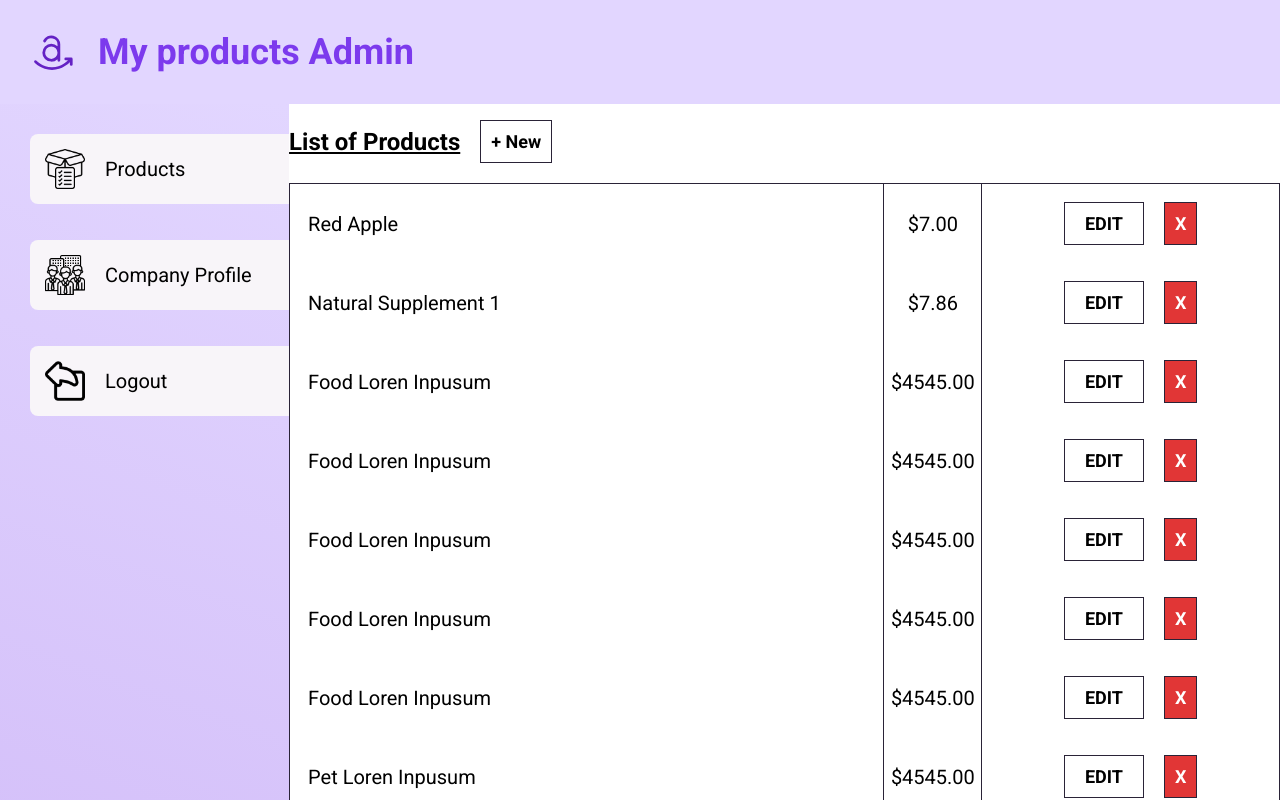
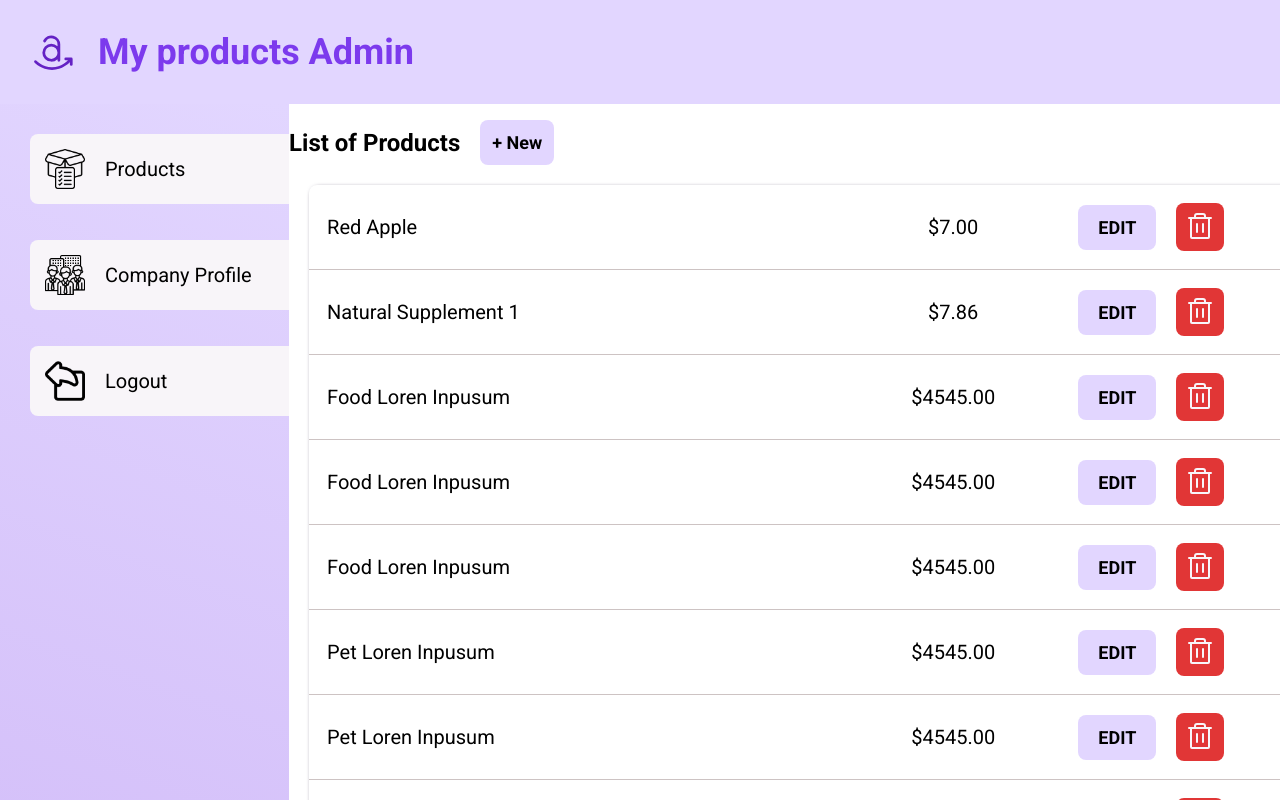
Before and after one commit to ViniciusdePSouza/Ws_Admin, a React (Vite) app: page /home in a window 1280 px wide. Shown: the top 800 px of the page. Built offline with nearby package versions, Linux system fonts and the light colour scheme; data requests are answered from the project's data file.

Commit message:
styles: home page styles improvements

```diff
--- a/db.json
+++ b/db.json
@@ -37,14 +37,6 @@
       "description": "Lorem Ipsum is simply dummy text of the printing and typesetting industry. Lorem Ipsum has been the industry's standard dummy text ever since the 1500s",
       "price": 4545,
       "photo": "https://picsum.photos/600/300.webp",
-      "id": 7
-    },
-    {
-      "name": "Food Loren Inpusum",
-      "tag": 2,
-      "description": "Lorem Ipsum is simply dummy text of the printing and typesetting industry. Lorem Ipsum has been the industry's standard dummy text ever since the 1500s",
-      "price": 4545,
-      "photo": "https://picsum.photos/600/300.webp",
       "id": 8
     },
     {
@@ -53,23 +45,7 @@
       "description": "Lorem Ipsum is simply dummy text of the printing and typesetting industry. Lorem Ipsum has been the industry's standard dummy text ever since the 1500s",
       "price": 4545,
       "photo": "https://picsum.photos/600/300.webp",
-      "id": 9
-    },
-    {
-      "name": "Food Loren Inpusum",
-      "tag": 2,
-      "description": "Lorem Ipsum is simply dummy text of the printing and typesetting industry. Lorem Ipsum has been the industry's standard dummy text ever since the 1500s",
-      "price": 4545,
-      "photo": "https://picsum.photos/600/300.webp",
       "id": 10
-    },
-    {
-      "name": "Pet Loren Inpusum",
-      "tag": 3,
-      "description": "Lorem Ipsum is simply dummy text of the printing and typesetting industry. Lorem Ipsum has been the industry's standard dummy text ever since the 1500s",
-      "price": 4545,
-      "photo": "https://picsum.photos/600/300.webp",
-      "id": 11
     },
     {
       "name": "Pet Loren Inpusum",
--- a/src/Pages/Home/styles.ts
+++ b/src/Pages/Home/styles.ts
@@ -27,7 +27,7 @@ export const HeaderProductsContainer = styled.div`
 
   h1 {
     font-size: 2.4rem;
-    text-decoration: underline;
+    font-weight: 700;
   }
 
   button {
@@ -35,21 +35,33 @@ export const HeaderProductsContainer = styled.div`
 
     font-size: 1.8rem;
     font-weight: 700;
+    font-family: 'Roboto';
 
-    padding: 1rem;
+    padding: 1.2rem;
 
-    border: 1px solid ${({theme}) => theme.COLORS.GRAY_400};
+    border-radius: 8px;
+
+    background: ${({ theme }) => theme.COLORS.PURPLE_100};
+
     cursor: pointer;
+
+    transition: transform 0.2s;
+
+    &:active {
+      box-shadow: inset -4px 4px 0 ${({ theme }) => theme.COLORS.PURPLE_500};
+    }
   }
 `;
 
 export const ProductsTable = styled.div`
-    width: 100%;
+  width: 100%;
 
-    display: flex;
-    flex-direction: column;
+  display: flex;
+  flex-direction: column;
 
-    margin-top: 2rem;
+  margin: 2rem;
 
-    border: 1px solid ${({theme}) => theme.COLORS.GRAY_400};
-`
+  border-radius: 8px;
+
+  box-shadow: 2px 2px 4px ${({ theme }) => theme.COLORS.GRAY_100};
+`;
--- a/src/components/TableRow/index.tsx
+++ b/src/components/TableRow/index.tsx
@@ -8,6 +8,8 @@ import {
   TableColumn,
   TableColumnMiddle,
 } from "./styles";
+import { Trash } from "@phosphor-icons/react";
+import { defaultTheme } from "../../styles/theme/default";
 
 interface TableRowProps {
   name: string;
@@ -43,7 +45,7 @@ export function TableRow({ name, price, id }: TableRowProps) {
       <TableColumn>
         <ButtonsDiv>
           <EditButton onClick={() => handleGoToEditProductPage(id)}>EDIT</EditButton>
-          <DeleteButton onClick={() => handleDeleteProduct(id)}>X</DeleteButton>
+          <DeleteButton onClick={() => handleDeleteProduct(id)}><Trash size={32} color={defaultTheme.COLORS.WHITE_100}/></DeleteButton>
         </ButtonsDiv>
       </TableColumn>
     </Container>
--- a/src/components/TableRow/styles.ts
+++ b/src/components/TableRow/styles.ts
@@ -5,6 +5,8 @@ export const Container = styled.div`
   grid-template-columns: 6fr 1fr 3fr;
 
   font-size: 2rem;
+
+  border-bottom: 1px solid ${({theme}) => theme.COLORS.GRAY_50};
 `;
 
 export const TableColumn = styled.div`
@@ -17,8 +19,7 @@ export const TableColumnMiddle = styled.div`
   display: flex;
   align-items: center;
   justify-content: center;
-  border-left: 1px solid ${({ theme }) => theme.COLORS.GRAY_400};
-  border-right: 1px solid ${({ theme }) => theme.COLORS.GRAY_400};
+
 `;
 
 export const ButtonsDiv = styled.div`
@@ -31,19 +32,26 @@ export const ButtonsDiv = styled.div`
 `;
 
 export const EditButton = styled.button`
-  all: unset;
+ all: unset;
 
-  display: flex;
-  align-items: center;
-  justify-content: center;
+font-size: 1.8rem;
+font-weight: 700;
+font-family: 'Roboto';
 
-  font-size: 1.8rem;
-  font-weight: 700;
+padding: 1.2rem 2rem;
 
-  padding: 1rem  2rem;
+border-radius: 8px;
 
-  border: 1px solid ${({ theme }) => theme.COLORS.GRAY_400};
-  cursor: pointer;
+background: ${({ theme }) => theme.COLORS.PURPLE_100};
+
+cursor: pointer;
+
+transition: transform 0.2s;
+
+&:active {
+  box-shadow: inset -4px 4px 0 ${({ theme }) => theme.COLORS.PURPLE_500};
+}
+
 `;
 
 export const DeleteButton = styled.button`
@@ -53,14 +61,24 @@ export const DeleteButton = styled.button`
   align-items: center;
   justify-content: center;
 
-  font-size: 1.8rem;
-  font-weight: 700;
+font-size: 1.8rem;
+font-weight: 700;
+font-family: 'Roboto';
 
-  padding: 1rem;
+padding: .8rem;
 
-  border: 1px solid ${({ theme }) => theme.COLORS.GRAY_400};
-  background-color: ${({ theme }) => theme.COLORS.RED};
-  color: ${({ theme }) => theme.COLORS.WHITE};
+border-radius: 8px;
+
+background: ${({ theme }) => theme.COLORS.RED};
+
+cursor: pointer;
+
+transition: transform 0.2s;
+
+&:active {
+  box-shadow: inset -4px 4px 0 ${({ theme }) => theme.COLORS.RED_300};
+}
+
 
   cursor: pointer;
 `;
--- a/src/styles/theme/default.ts
+++ b/src/styles/theme/default.ts
@@ -15,5 +15,6 @@ export const defaultTheme = {
         PURPLE_500: '#6422C4',
 
         RED: '#E13636',
+        RED_300: '#af0808'
     }
 }
```
Also changed, not shown: src/Pages/Home/index.tsx (+12 -13 lines).
